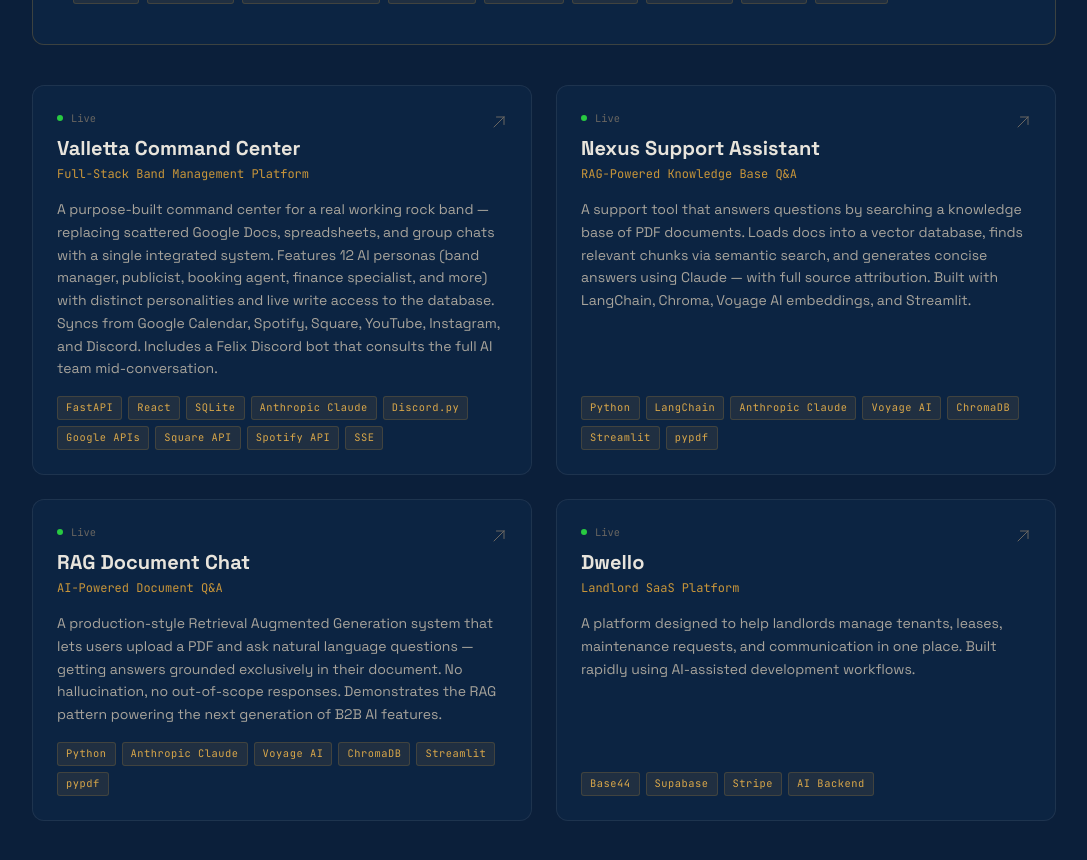
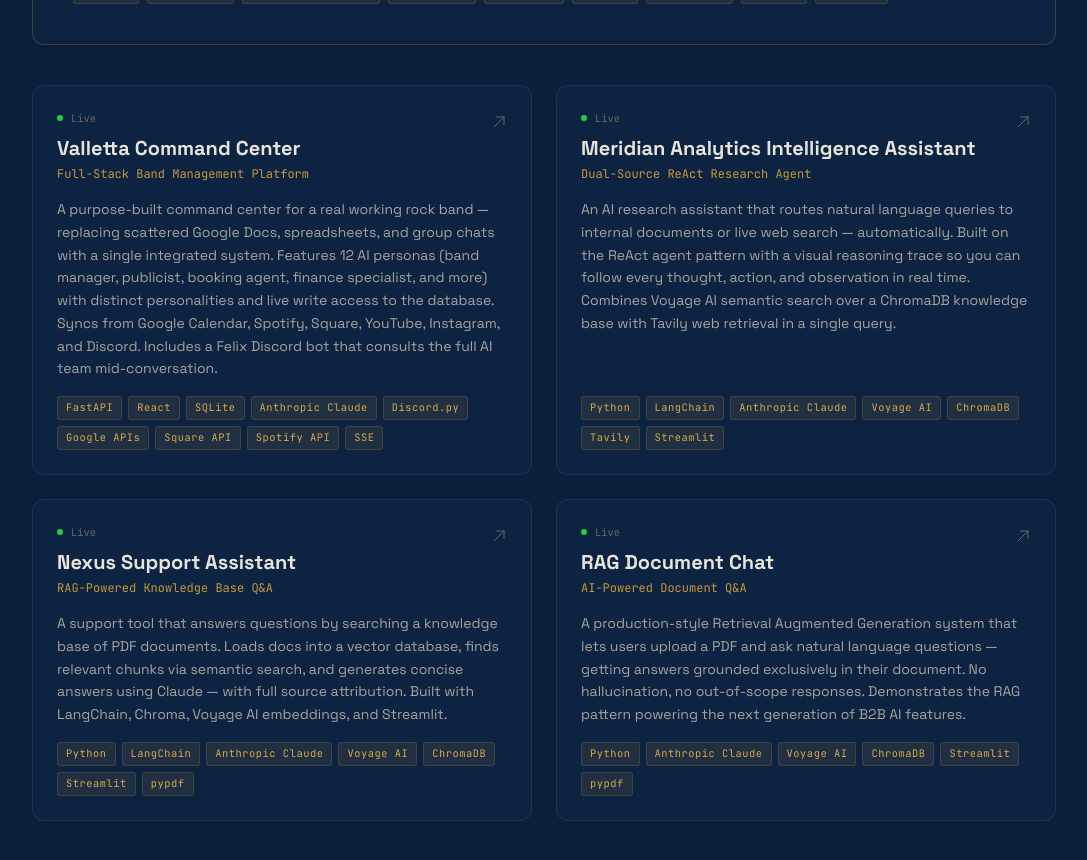
Before and after one commit to kcarroll88/portfolio-site, a Next.js app: page / in a window 1280 px wide. Shown: the part 2100-2960 px from the top of the page, without its empty margins (136-1223 px from the left). Built offline with nearby package versions, Linux system fonts and the light colour scheme.

Commit message:
Add Meridian Analytics Intelligence Assistant, remove Dwello

```diff
--- a/src/components/Projects.tsx
+++ b/src/components/Projects.tsx
@@ -36,6 +36,15 @@ const PROJECTS: Project[] = [
     status: 'live',
   },
   {
+    name: 'Meridian Analytics Intelligence Assistant',
+    tagline: 'Dual-Source ReAct Research Agent',
+    description:
+      'An AI research assistant that routes natural language queries to internal documents or live web search — automatically. Built on the ReAct agent pattern with a visual reasoning trace so you can follow every thought, action, and observation in real time. Combines Voyage AI semantic search over a ChromaDB knowledge base with Tavily web retrieval in a single query.',
+    stack: ['Python', 'LangChain', 'Anthropic Claude', 'Voyage AI', 'ChromaDB', 'Tavily', 'Streamlit'],
+    link: 'https://github.com/kcarroll88/meridian-ops-intel',
+    status: 'live',
+  },
+  {
     name: 'Nexus Support Assistant',
     tagline: 'RAG-Powered Knowledge Base Q&A',
     description:
@@ -51,15 +60,6 @@ const PROJECTS: Project[] = [
       'A production-style Retrieval Augmented Generation system that lets users upload a PDF and ask natural language questions — getting answers grounded exclusively in their document. No hallucination, no out-of-scope responses. Demonstrates the RAG pattern powering the next generation of B2B AI features.',
     stack: ['Python', 'Anthropic Claude', 'Voyage AI', 'ChromaDB', 'Streamlit', 'pypdf'],
     link: 'https://kcarroll-ai.streamlit.app',
-    status: 'live',
-  },
-  {
-    name: 'Dwello',
-    tagline: 'Landlord SaaS Platform',
-    description:
-      'A platform designed to help landlords manage tenants, leases, maintenance requests, and communication in one place. Built rapidly using AI-assisted development workflows.',
-    stack: ['Base44', 'Supabase', 'Stripe', 'AI Backend'],
-    link: 'https://dwello.cloud',
     status: 'live',
   },
 ];
```
